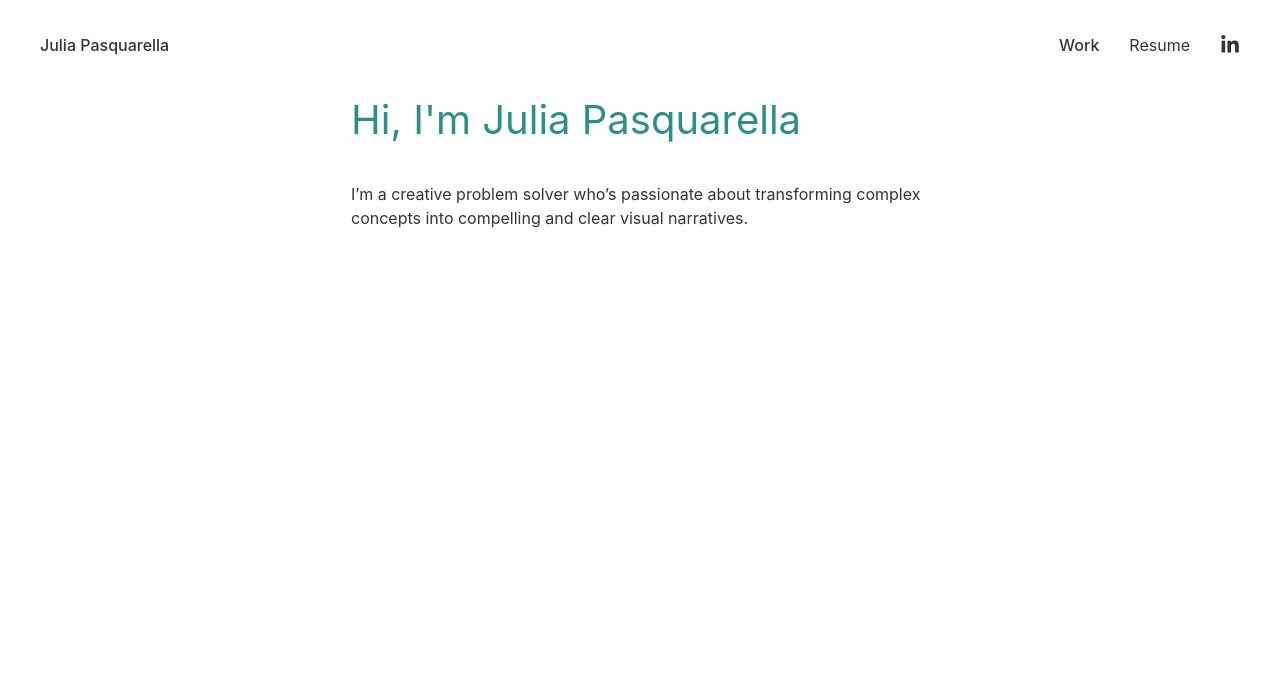
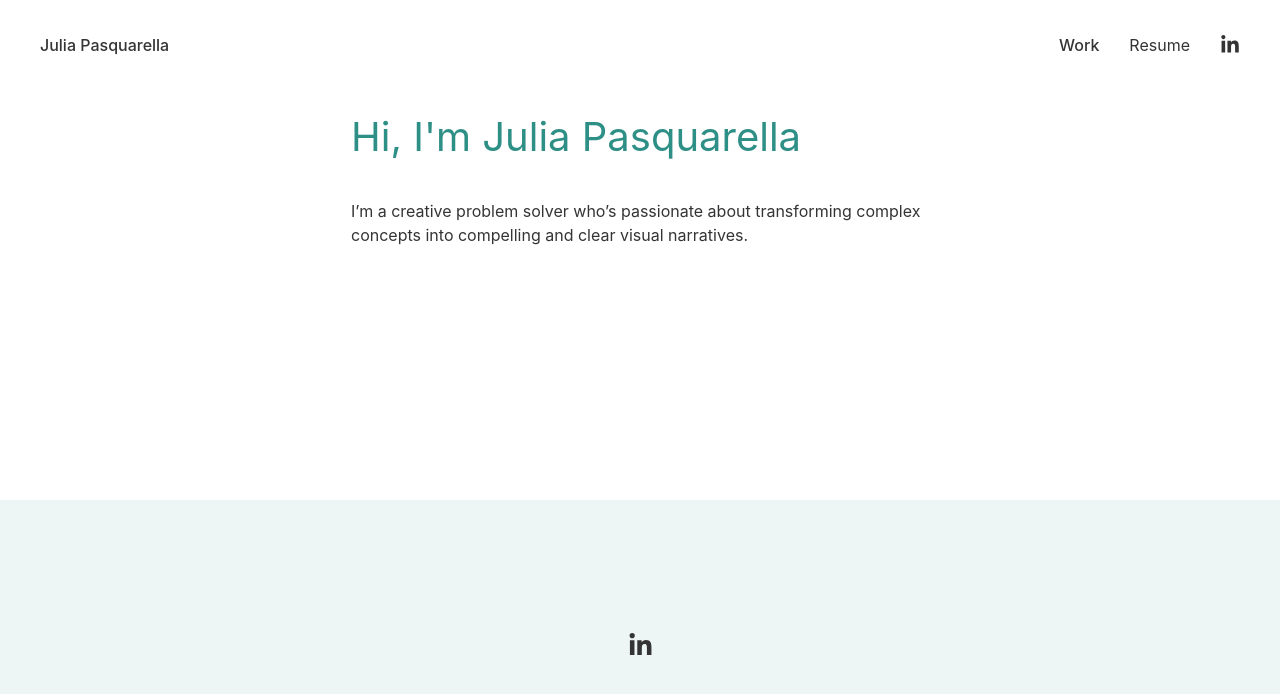
Before and after one commit to sillytsundere/gia-folio, a React (Vite) app: page / in a window 1280 px wide. Shown: the top 694 px of the page. Built offline with nearby package versions, Linux system fonts and the light colour scheme.

Commit message:
added favicon

```diff
--- a/index.html
+++ b/index.html
@@ -2,7 +2,11 @@
 <html lang="en">
   <head>
     <meta charset="UTF-8" />
-    <link rel="icon" type="image/svg+xml" href="/vite.svg" />
+    <link
+      rel="icon"
+      type="image/png"
+      href="./src/assets/favicon-jp.png"
+    />
     <meta name="viewport" content="width=device-width, initial-scale=1.0" />
     <title>Julia Pasquarella</title>
   </head>
--- a/src/App.jsx
+++ b/src/App.jsx
@@ -6,6 +6,7 @@ import './App.css'
 import { Outlet } from "react-router-dom"
 
 import Header from "./components/Header.jsx"
+import Footer from "./components/Footer.jsx"
 
 function App() {
   const [count, setCount] = useState(0)
@@ -14,6 +15,7 @@ function App() {
     <>
     <Header />
     <Outlet />
+    <Footer />
     </>
   )
 }
--- /dev/null
+++ b/src/components/Footer.css
@@ -0,0 +1,15 @@
+.footer {
+    position: fixed;
+    bottom: 0;
+    width: 100%;
+    background-color: var(--color-light-green);
+    display: flex;
+    justify-content: center;
+    align-items: center;
+    height: 300px;
+}
+
+.foot-icon {
+    font-size: 25px;
+    color: var(--color-charcoal);
+}
--- /dev/null
+++ b/src/components/Footer.jsx
@@ -0,0 +1,12 @@
+import { FaLinkedinIn } from "react-icons/fa";
+import "./Footer.css";
+
+export default function Footer() {
+    return (
+        <footer className="footer">
+            <div>
+            <a href="https://www.linkedin.com/in/julialpasquarella/" target="_blank" rel="noopener noreferrer" className="foot-icon"><FaLinkedinIn /></a>
+            </div>
+        </footer>
+    )
+}
--- a/src/pages/Home.css
+++ b/src/pages/Home.css
@@ -13,5 +13,9 @@ p {
     display: flex;
     flex-direction: column;
     align-items: center;
-    padding: 0px 351px 0px 351px;
+    padding: 17px 351px 17px 351px;
 }
+
+.intro > section {
+    max-width: 660px;
+}
```
Also changed, not shown: src/assets/favicon-jp.png (added).
